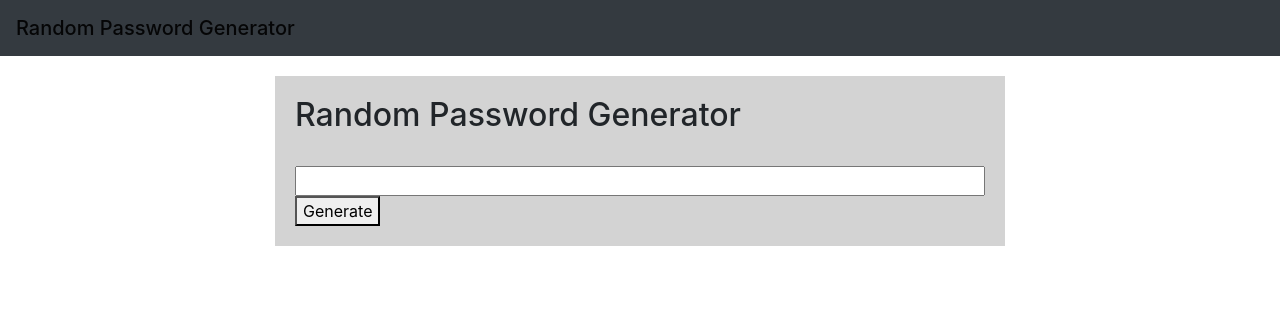
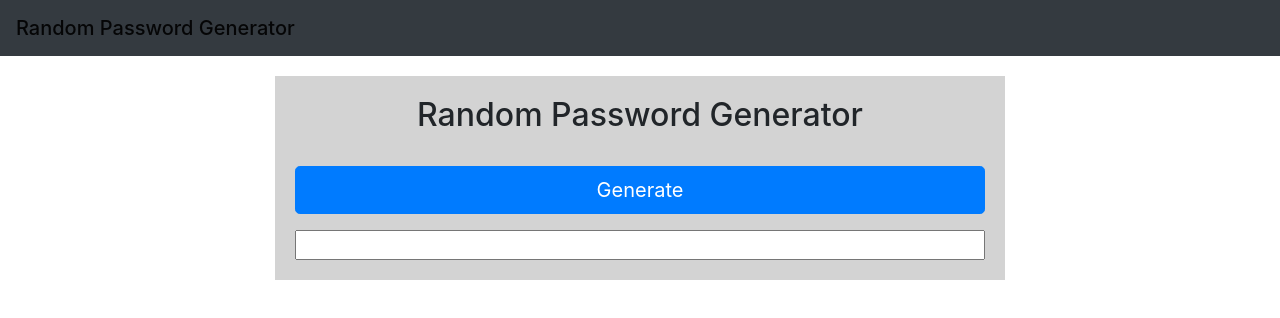
Before and after one commit to fox-yokai/password-generator, a plain HTML site: page index.html in a window 1280 px wide. Drawn offline with nearby package versions, Linux system fonts and the light colour scheme.

Commit message:
changed position of generate button

```diff
--- a/index.html
+++ b/index.html
@@ -26,15 +26,18 @@
         <div class="col-lg-8 col-sm-12 mx-auto">
 
             <div class="application">
-                <h2>Random Password Generator</h2>
+                <h2 class="text-center">Random Password Generator</h2>
                 <br>
+                <!-- button to start the application to generate the password -->
+                <div class="text-center mb-3">
+                <button class="btn btn-primary btn-lg btn-block" id="generate" >Generate</button>
+                </div>
+
 
                 <!-- the password will be displayed here -->
                 <input type="text" id="output">
                 <br>
 
-            <!-- button to start the application to generate the password -->
-            <button id="generate" >Generate</button>
 
         </div>
         </div>
```
